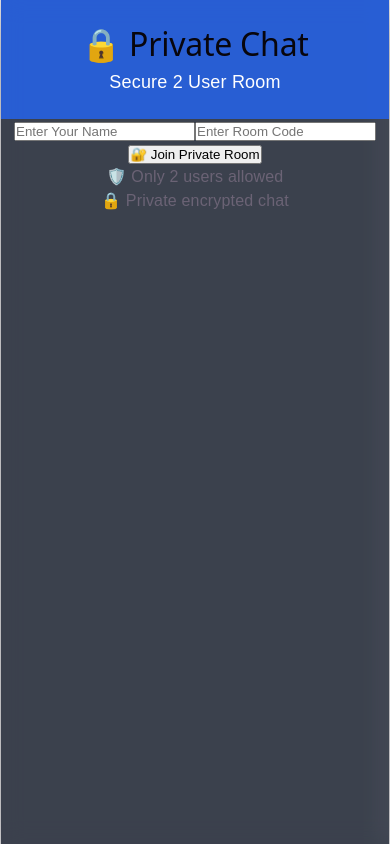
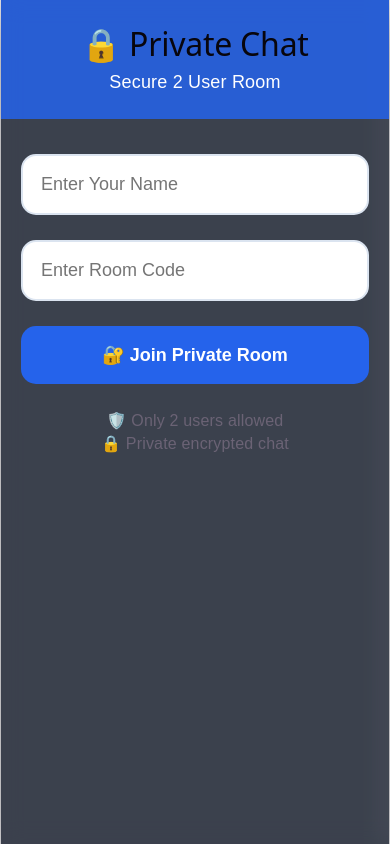
Before and after one commit to harsh15446/private-chat-app, a React (Vite) app: page / in a window 390 px wide. Built offline with nearby package versions, Linux system fonts and the light colour scheme.

Commit message:
increase join section size

```diff
--- a/src/App.css
+++ b/src/App.css
@@ -19,6 +19,7 @@ body {
   justify-content: center;
   align-items: center;
   padding: 20px;
+
   background-size: cover;
   background-position: center;
   background-repeat: no-repeat;
@@ -44,82 +45,188 @@ body {
 }
 
 
+/* JOIN NAME + ROOM CODE SECTION */
+
+.join-form {
+
+  padding: 45px 30px;
+
+  display: flex;
+
+  flex-direction: column;
+
+  gap: 25px;
+
+}
+
+
+.join-form input {
+
+  width: 100%;
+
+  padding: 20px;
+
+  border-radius: 15px;
+
+  border: 2px solid #dbe4f0;
+
+  font-size: 20px;
+
+  outline: none;
+
+}
+
+
+.join-form input:focus {
+
+  border-color: #2563eb;
+
+}
+
+
+
+.join-form button {
+
+  width: 100%;
+
+  padding: 20px;
+
+  border-radius: 15px;
+
+  border: none;
+
+  background: #2563eb;
+
+  color: white;
+
+  font-size: 20px;
+
+  font-weight: bold;
+
+  cursor: pointer;
+
+}
+
+
+
 /* HEADER */
 
 .chat-header {
+
   background: rgba(37,99,235,0.85);
+
   color: white;
+
   text-align: center;
+
   padding: 25px 20px;
+
 }
 
+
 .chat-header h2 {
+
   font-size: 32px;
+
   margin-bottom: 8px;
+
 }
 
+
 .chat-header p {
+
   font-size: 18px;
+
 }
 
 
 /* MESSAGES */
 
 .messages {
+
   flex: 1;
+
   overflow-y: auto;
+
   padding: 18px;
 
   background: rgba(248,250,252,0.35);
+
 }
+
 
 
 /* MESSAGE */
 
 .message {
+
   max-width: 65%;
+
   width: fit-content;
 
   padding: 8px 12px;
+
   margin-bottom: 10px;
 
   border-radius: 16px;
+
   word-break: break-word;
+
   line-height: 1.4;
+
 }
 
 
 .message-time {
+
   margin-top: 4px;
+
   font-size: 11px;
+
   text-align: right;
+
 }
 
 
+
 .sent {
+
   margin-left: auto;
+
   background: #2563eb;
+
   color: white;
+
 }
 
 
+
 .received {
+
   margin-right: auto;
+
   background: rgba(255,255,255,.8);
+
   color: #111827;
+
 }
+
 
 
 /* INPUT */
 
 .input-box {
+
   display: flex;
+
   gap: 10px;
 
   padding: 15px;
 
   background: rgba(255,255,255,.75);
+
 }
+
 
 
 .input-box input {
@@ -135,6 +242,7 @@ body {
   font-size:16px;
 
 }
+
 
 
 .input-box button {
@@ -154,20 +262,54 @@ body {
 }
 
 
+
 /* MOBILE */
 
 @media(max-width:600px){
 
+
 .chat-container{
+
  padding:0;
+
 }
+
 
 .chat-box{
 
  width:100%;
+
  height:100vh;
+
  border-radius:0;
 
 }
 
+
+
+.join-form {
+
+ padding:35px 20px;
+
 }
+
+
+.join-form input {
+
+ font-size:18px;
+
+ padding:18px;
+
+}
+
+
+.join-form button {
+
+ font-size:18px;
+
+ padding:18px;
+
+}
+
+
+}
```
